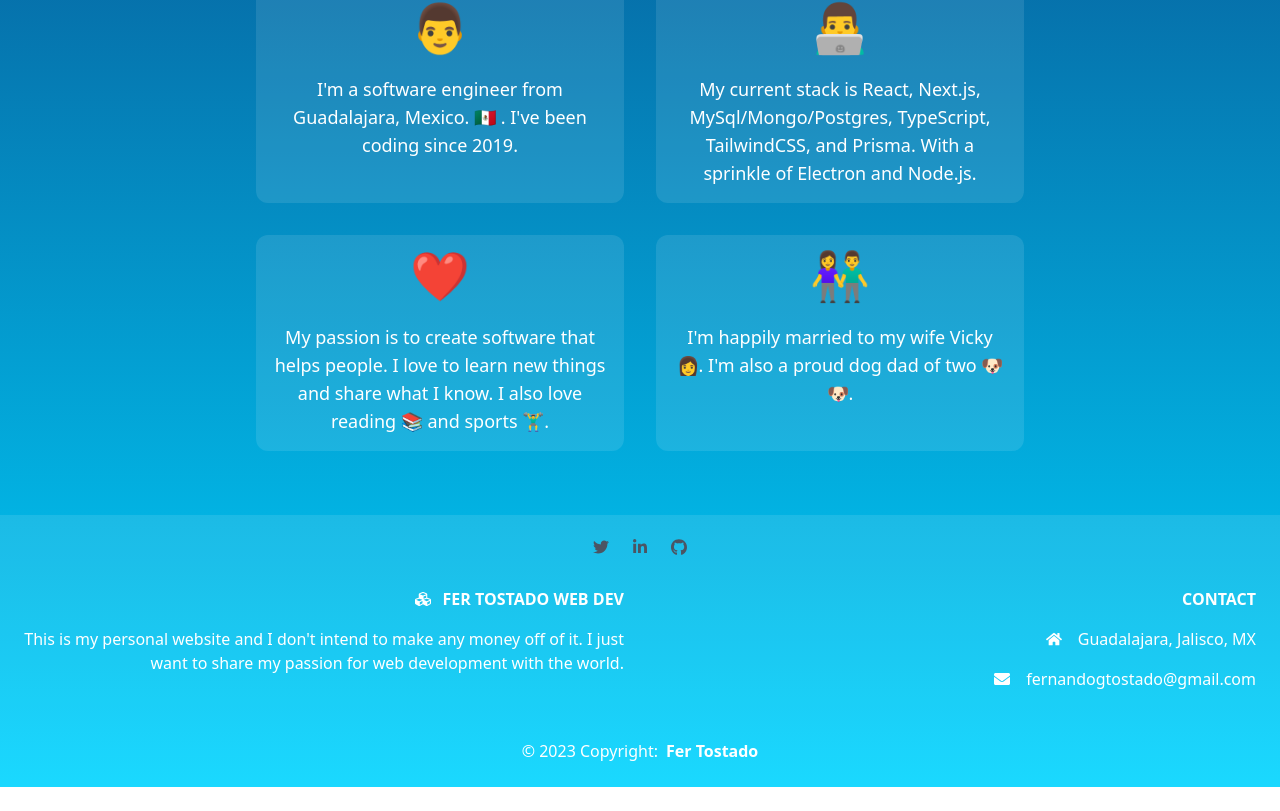
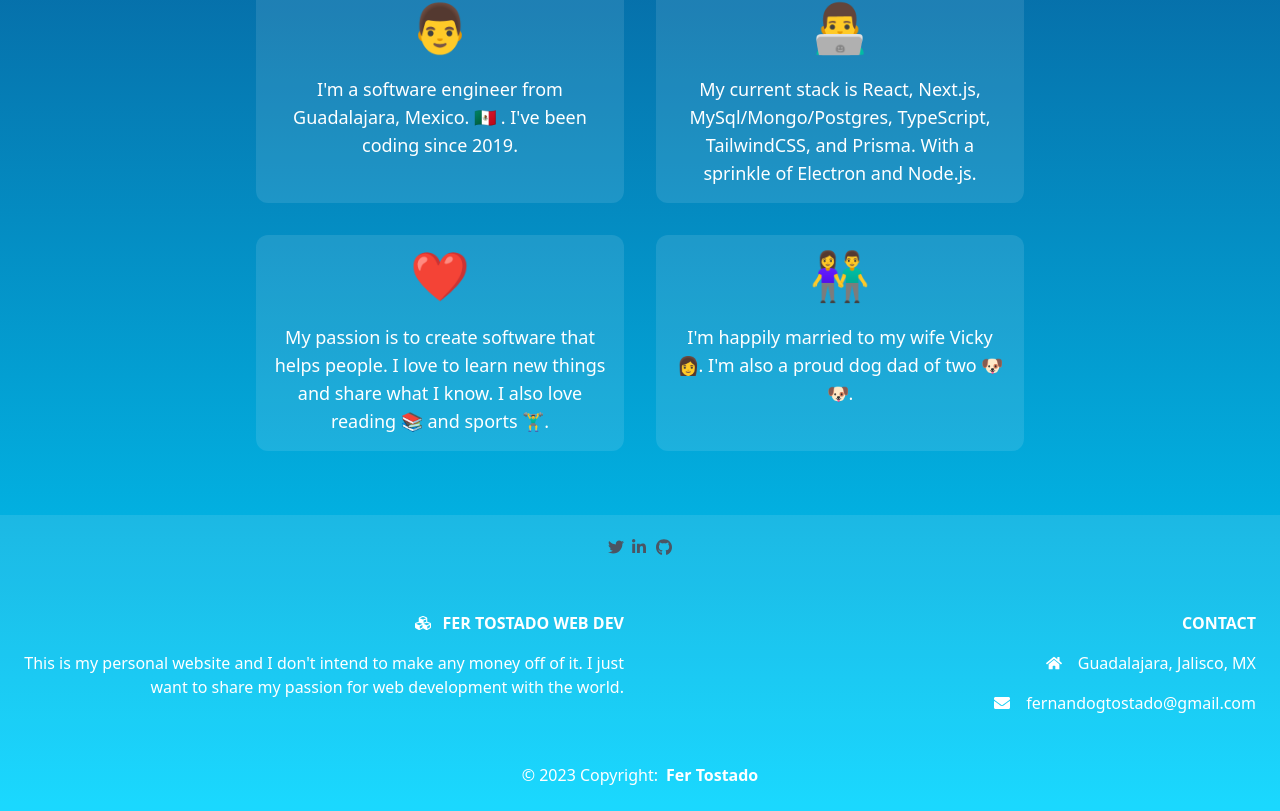
Before and after one commit to esponges/fer-personal-site, a Next.js app: page / in a window 1280 px wide. Shown: the part 486-1297 px from the top of the page. Before the commit the page ends 1273 px from the top, so only its background shows below. Built offline with nearby package versions, Linux system fonts and the light colour scheme.

Commit message:
remove key warning

```diff
--- a/src/components/layouts/footer.tsx
+++ b/src/components/layouts/footer.tsx
@@ -1,6 +1,6 @@
-import Link from "next/link";
-import { Routes } from "~/types/enums";
-import { Social } from "../atoms/social";
+import Link from 'next/link';
+import { Routes } from '~/types/enums';
+import { Social } from '../atoms/social';
 
 /* eslint-disable max-len */
 export const Footer = () => {
@@ -9,10 +9,12 @@ export const Footer = () => {
       <div className="flex items-center p-6">
         {/* <div className="mr-12 hidden lg:block" /> */}
         <div className="flex">
-          {Social.map((social) => social)}
+          {Social.map((social, idx) => (
+            <span key={idx}>{social}</span>
+          ))}
         </div>
       </div>
-      <div className="mx-6 md:py-2 text-center md:text-left">
+      <div className="mx-6 text-center md:py-2 md:text-left">
         <div className="grid-1 grid grid-cols-2 gap-8">
           <div className="">
             <h6
@@ -21,9 +23,9 @@ export const Footer = () => {
             flex
             items-center
 
+            justify-end
             font-semibold
             uppercase
-            justify-end
           "
             >
               <svg
@@ -44,13 +46,12 @@ export const Footer = () => {
               Fer Tostado Web Dev
             </h6>
             <p className="justify-end text-right">
-              This is my personal website and I don&apos;t intend to make any money off of it. I just want to share my passion for web development with the world.
+              This is my personal website and I don&apos;t intend to make any money off of it. I just want to share my
+              passion for web development with the world.
             </p>
           </div>
           <div className="">
-            <h6 className="mb-4 flex font-semibold uppercase justify-end">
-              Contact
-            </h6>
+            <h6 className="mb-4 flex justify-end font-semibold uppercase">Contact</h6>
             <p className="mb-4 flex items-center justify-end">
               <svg
                 aria-hidden="true"
@@ -92,7 +93,10 @@ export const Footer = () => {
       </div>
       <div className="p-6 text-center">
         <span>© {new Date().getFullYear()} Copyright:</span>
-        <Link className="font-semibold ml-2" href={Routes.home}>
+        <Link
+          className="ml-2 font-semibold"
+          href={Routes.home}
+        >
           Fer Tostado
         </Link>
       </div>
--- a/src/components/layouts/sidebar.tsx
+++ b/src/components/layouts/sidebar.tsx
@@ -54,13 +54,13 @@ export const Sidebar = ({ isOpen, onClick }: { isOpen: boolean; onClick: () => v
               Projects
             </NavbarLink>
           </li>
-          <li className='flex py-3'>
-            {Social.map((social) => social)}
+          <li className="flex py-3">
+            {Social.map((social, idx) => (
+              <span key={idx}>{social}</span>
+            ))}
           </li>
           <li>
-            <span className={NAV_EL_COLOR}>
-              {new Date().getFullYear()}
-            </span>
+            <span className={NAV_EL_COLOR}>{new Date().getFullYear()}</span>
           </li>
         </ul>
       </div>
```
